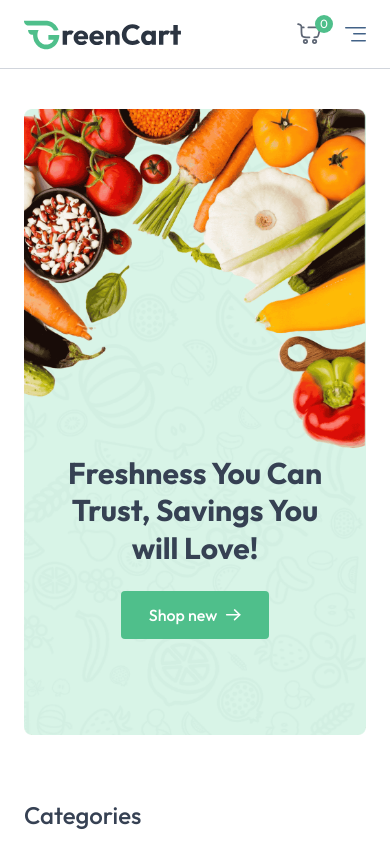
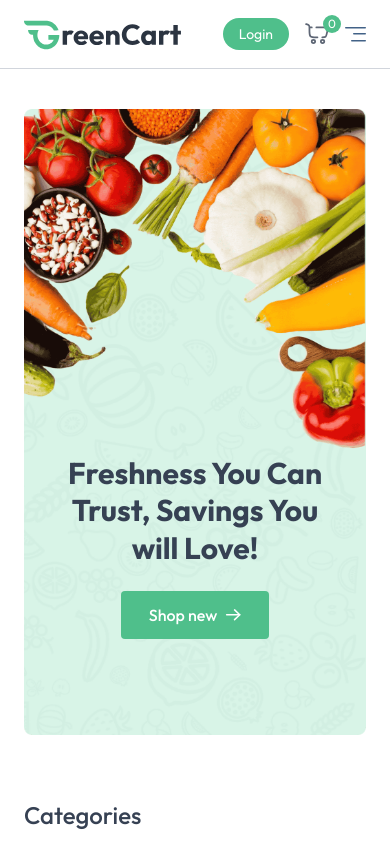
Before and after one commit to kantubhuktharohith/greencart, a React (Vite) app in the folder client/: page / in a window 390 px wide. Shown: the top 844 px of the page. Built offline with nearby package versions, Linux system fonts and the light colour scheme; no server answers.

Commit message:
fix: mobile view login button visibility and my-orders navigation link

```diff
--- a/client/src/components/Navbar.jsx
+++ b/client/src/components/Navbar.jsx
@@ -54,7 +54,20 @@ const Navbar = () => {
                     </div>
                 )}
             </div>
-                <div className='flex items-center gap-6 sm:hidden'>
+                <div className='flex items-center gap-4 sm:hidden'>
+                {!user ? (
+                    <button onClick={()=> setShowUserLogin(true)} className="cursor-pointer px-4 py-1.5 bg-primary hover:bg-primary-dull transition text-white rounded-full text-sm">
+                        Login
+                    </button>
+                ) : (
+                    <div className='relative group'>
+                        <img src={assets.profile_icon} className='w-8' alt="" />
+                        <ul className='hidden group-hover:block absolute top-10 right-0 bg-white shadow border border-gray-200 py-2.5 w-30 rounded-md text-sm z-40'>
+                            <li onClick={()=> navigate("my-orders")} className='p-1.5 pl-3 hover:bg-primary/10 cursor-pointer'>My Orders</li>
+                            <li onClick={logout} className='p-1.5 pl-3 hover:bg-primary/10 cursor-pointer'>Logout</li>
+                        </ul>
+                    </div>
+                )}
                 <div onClick={()=> navigate("/cart")} className="relative cursor-pointer">
                     <img src={assets.nav_cart_icon} alt='cart' className='w-6 opacity-80'/>
                     <button className="absolute -top-2 -right-3 text-xs text-white bg-primary w-[18px] h-[18px] rounded-full">{getCartCount()}</button>
@@ -70,7 +83,7 @@ const Navbar = () => {
                 <NavLink to="/" onClick={()=> setOpen(false)}>Home</NavLink>
                 <NavLink to="/product" onClick={()=> setOpen(false)}>All Product</NavLink>
                 {user &&
-                <NavLink to="/products" onClick={()=> setOpen(false)}>My Orders</NavLink>
+                <NavLink to="/my-orders" onClick={()=> setOpen(false)}>My Orders</NavLink>
                 }
                 <NavLink to="/" onClick={()=> setOpen(false)}>Contact</NavLink>
                 {!user ? (
```
